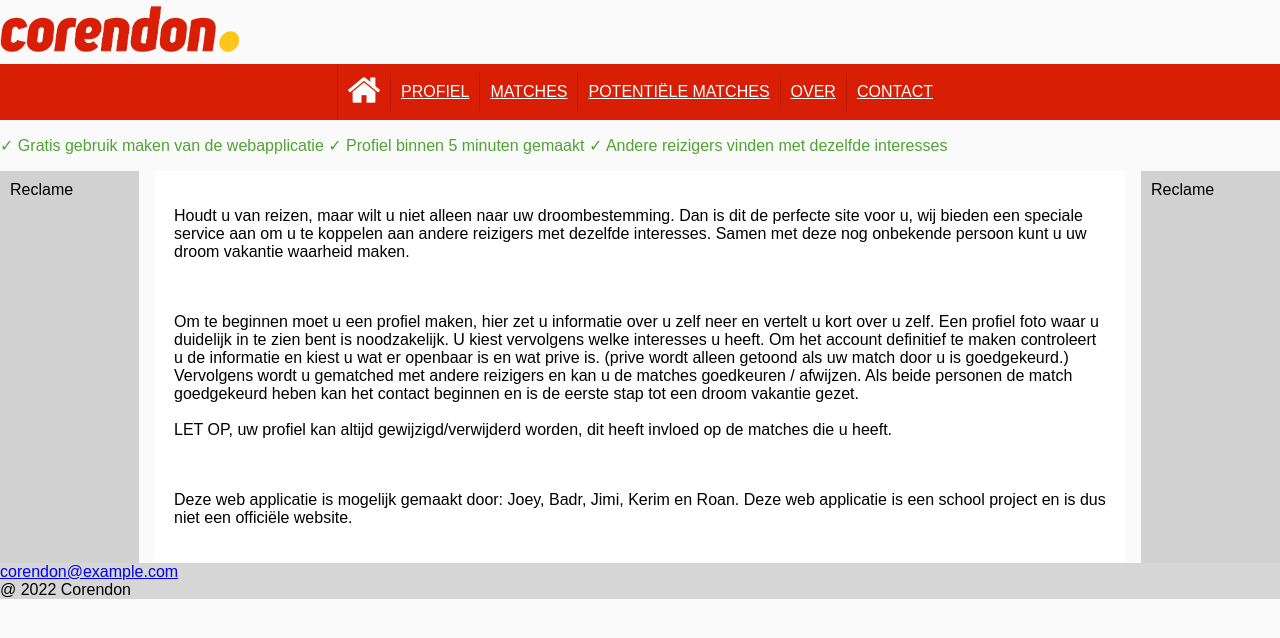
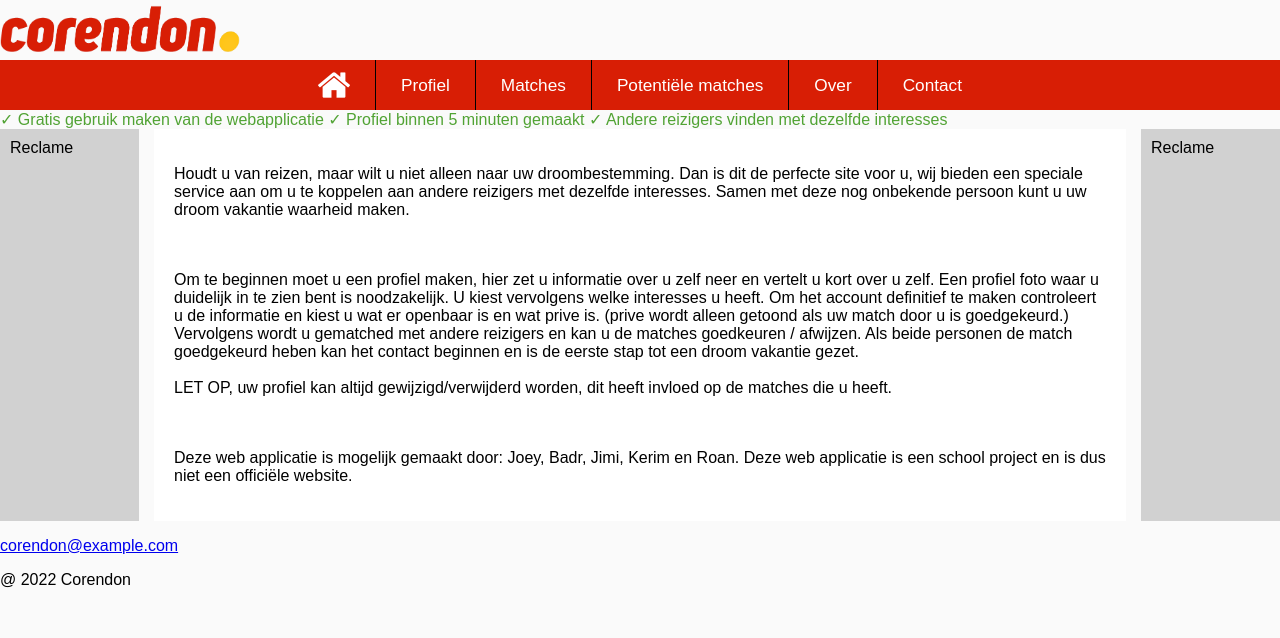
Before and after one commit to JoeyPoel/FYS, a plain HTML site: page index.html in a window 1280 px wide. Drawn offline with Linux system fonts and the light colour scheme.

Commit message:
PRACHTIG MENU MET FLEXBOX. Moet alleen nog dynamisch worden voor kleinere schermen.

```diff
--- a/assets/css/styles.css
+++ b/assets/css/styles.css
@@ -6,26 +6,38 @@ body {
     font-family: Open Sans WF,sans-serif;
 }
 
-.main-profiel {
+/* Header/navigation */
+header {
+    display: flex;
+    justify-content: space-between;
+    align-items: center;
+    flex-direction: column;
+}
+
+.top-bar {
+    display: flex;
+    justify-content: flex-start;
+    width: 100%;
+}
+
+.header-logo {
+    display: flex;
+    width: 240px;
+    height: 60px;
+}
+
+.middle-bar {
     display: flex;
     justify-content: center;
     align-items: center;
+    width: 100%;
+    background-color: #d81e05;
 }
 
-/* Header/navigation */
 nav {
     display: flex;
-    background-color: #d81e05;
-    text-transform: uppercase;
+    justify-content: center;
     align-items: center;
-    justify-content: center;
-    text-align: center;
-}
-
-nav a:link, nav a:visited {
-    color: #FFFFFF;
-    background-color: #d81e05;
-    padding: 10px 10px 10px 10px;
 }
 
 nav a:hover {
@@ -33,31 +45,52 @@ nav a:hover {
     background-color: #b81a04;
 }
 
-nav ul {
-    display: flex;
-    flex-direction: row;
-    margin: 0;
-    padding: 0;
-    align-items: center;
+.list-link:link, .list-link:visited {
+    color: #FFFFFF;
+    text-decoration: none;
+    padding: 15px 25px 15px 25px;
+    border-left: 1px solid black;
 }
 
-nav li {
+.list-link-logo:link, .list-link-logo:visited {
     display: flex;
-    border-left: 1px solid #b81a04;
+    color: #FFFFFF;
+    padding: 9px 25px 9px 25px;
 }
 
-ul {
+.nav-links {
+    display: flex;
+    justify-content: center;
+    align-items: center;
+    text-align: center;
     list-style-type: none;
+    padding: 0;
+    margin: 0;
+    height: 50px;
+    font-size: 1.07692rem;
+    background-color: #d81e05;
 }
 
-#logo {
-    width: 240px;
-    height: 60px;
+.nav-links li {
+    display: inline-block;
+}
+
+.bottom-bar {
+    display: flex;
+    width: 100%;
+    justify-content: flex-start;
+}
+
+.checklist {
+    display: flex;
+    color: #51a334;
+    padding: 0;
+    margin: 0;
 }
 
 /* Footer */
-footer p {
-    display: flex;
+.footer-box-1 p {
+    padding: 0;
     margin: 0;
     background-color: #d6d6d6;
 }
@@ -65,10 +98,6 @@ footer p {
 /* Other */
 textarea {
     resize: none;
-}
-
-.checklist {
-    color: #51a334;
 }
 
 /* index.html */
@@ -98,6 +127,12 @@ textarea {
 }
 
 /* profiel.html */
+.main-profiel {
+    display: flex;
+    justify-content: center;
+    align-items: center;
+}
+
 .container-1-profiel {
     max-width: 700px;
     width: 100%;
--- a/assets/js/javascript.js
+++ b/assets/js/javascript.js
@@ -3,21 +3,27 @@ class myHeader extends HTMLElement {
         // Any time this element is connected to a document this function will run
         this.innerHTML = `
             <header>
+                <div class="top-bar">
                     <a href="../index.html">
-                    <img id="logo" src="img/corendon_logo.png" alt="Corendon logo">
+                        <img class="header-logo" src="img/corendon_logo.png" alt="Corendon logo">
                     </a>
+                </div>
+                <div class="middle-bar">
                     <nav>
-                    <ul>
-                        <li><a href="../index.html"><img src="img/home_icon.png" alt="Home icon"></a></li>
-                        <li><a href="profiel.html">Profiel</a></li>
-                        <li><a href="matches.html">Matches</a></li>
-                        <li><a href="potentiële_matches.html">Potentiële matches</a></li>
-                        <li><a href="over.html">Over</a></li>
-                        <li><a href="contact.html">Contact</a></li>
+                        <ul class="nav-links">
+                            <li><a class="list-link-logo" href="../index.html"><img src="img/home_icon.png" alt="Home icon"></a></li>
+                            <li><a class="list-link" href="profiel.html">Profiel</a></li>
+                            <li><a class="list-link" href="matches.html">Matches</a></li>
+                            <li><a class="list-link" href="potentiële_matches.html">Potentiële matches</a></li>
+                            <li><a class="list-link" href="over.html">Over</a></li>
+                            <li><a class="list-link" href="contact.html">Contact</a></li>
                         </ul>
                     </nav>
+                </div>
+                <div class="bottom-bar">
                     <p class="checklist">✓ Gratis gebruik maken van de webapplicatie ✓ Profiel binnen 5 minuten gemaakt
                     ✓ Andere reizigers vinden met dezelfde interesses</p>
+                </div>
             </header>
         `
     }
@@ -30,10 +36,14 @@ class myFooter extends HTMLElement {
     connectedCallback() {
         // Any time this element is connected to a document this function will run
         this.innerHTML = `
+            <div class="container-1-footer">
                 <footer>
+                    <div class="footer-box-1">
                         <p><a href="mailto:corendon@example.com">corendon@example.com</a></p>
                         <p>@ 2022 Corendon</p>
+                    </div>
                 </footer>
+            </div>
         `
     }
 }
--- a/index.html
+++ b/index.html
@@ -24,23 +24,30 @@
 <body>
 
 <header>
-    <a href="index.html">
-        <img id="logo" src="assets/img/corendon_logo.png" alt="Corendon logo">
-    </a>
-    <nav>
-        <ul>
-            <li><a href="index.html"><img src="assets/img/home_icon.png" alt="home icon"></a></li>
-            <li><a href="assets/profiel.html">Profiel</a></li>
-            <li><a href="assets/matches.html">Matches</a></li>
-            <li><a href="assets/potentiële_matches.html">Potentiële matches</a></li>
-            <li><a href="assets/over.html">Over</a></li>
-            <li><a href="assets/contact.html">Contact</a></li>
-        </ul>
-    </nav>
+    <div class="top-bar">
+        <a href="index.html">
+            <img class="header-logo" src="assets/img/corendon_logo.png" alt="Corendon logo">
+        </a>
+    </div>
+    <div class="middle-bar">
+        <nav>
+            <ul class="nav-links">
+                <li><a class="list-link-logo" href="index.html"><img src="assets/img/home_icon.png" alt="Home icon"></a></li>
+                <li><a class="list-link" href="assets/profiel.html">Profiel</a></li>
+                <li><a class="list-link" href="assets/matches.html">Matches</a></li>
+                <li><a class="list-link" href="assets/potentiële_matches.html">Potentiële matches</a></li>
+                <li><a class="list-link" href="assets/over.html">Over</a></li>
+                <li><a class="list-link" href="assets/contact.html">Contact</a></li>
+            </ul>
+        </nav>
+    </div>
+    <div class="bottom-bar">
+        <p class="checklist">✓ Gratis gebruik maken van de webapplicatie ✓ Profiel binnen 5 minuten gemaakt
+            ✓ Andere reizigers vinden met dezelfde interesses</p>
+    </div>
 </header>
 
 <main>
-    <p class="checklist">✓ Gratis gebruik maken van de webapplicatie ✓ Profiel binnen 5 minuten gemaakt ✓ Andere reizigers vinden met dezelfde interesses</p>
 
     <div class="container-1-index">
         <div class="box-1">Reclame</div>
```
Lines whose indentation alone changed are shown as unchanged.
